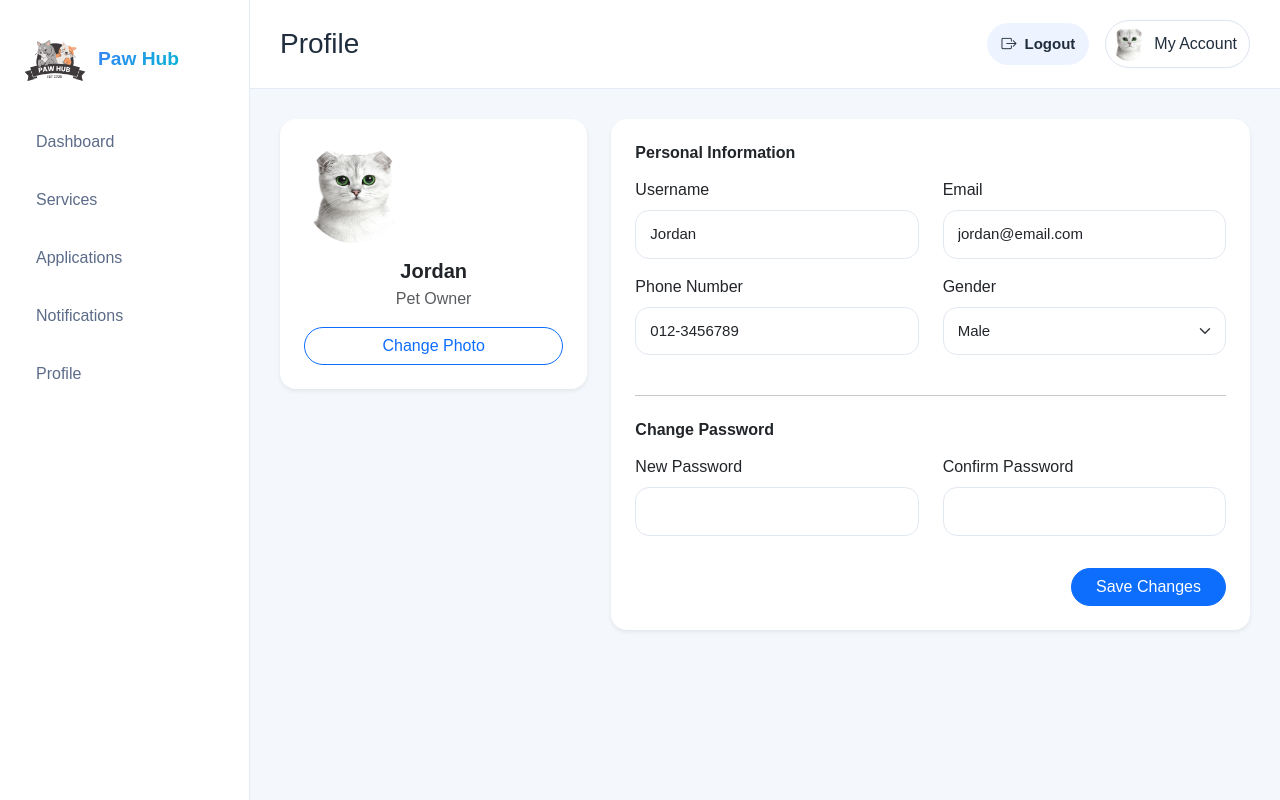
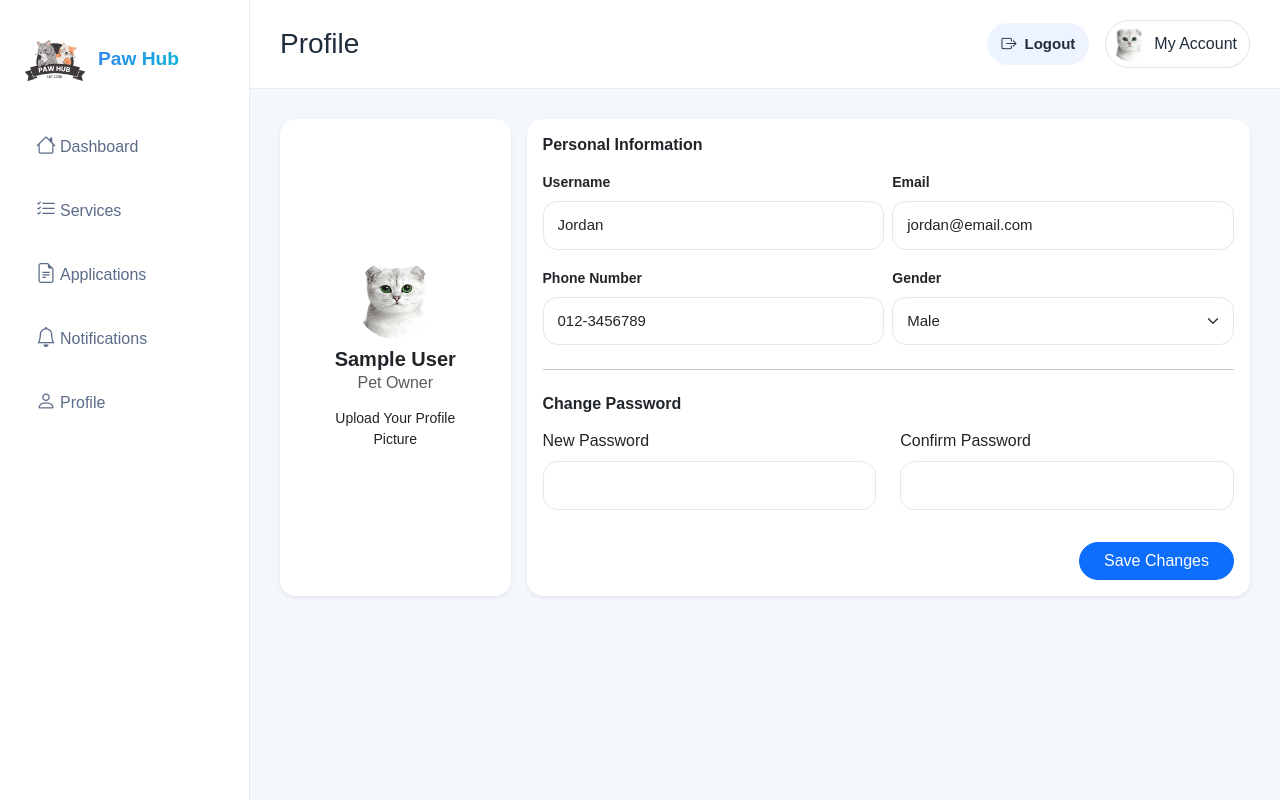
Before and after one commit to Yilin2323/Paw-Hub, a Flask app: template templates/profile.html in a window 1280 px wide. Run offline with Flask 3, Linux system fonts and the light colour scheme; the template is opened without the code that fills it: most values are stand-ins (such as "Sample title", 1, 10 or a date in 2020).

Commit message:
add on icon on side-navbar

```diff
--- a/templates/base.html
+++ b/templates/base.html
@@ -28,11 +28,11 @@
       </div>
 
       <nav class="sidebar-menu mt-4">
-        <a href="{{ url_for('owner_dashboard') }}" class="sidebar-link{% if request.endpoint == 'owner_dashboard' %} active{% endif %}">Dashboard</a>
-        <a href="{{ url_for('owner_services') }}" class="sidebar-link{% if request.endpoint == 'owner_services' %} active{% endif %}">Services</a>
-        <a href="{{ url_for('owner_applications') }}" class="sidebar-link{% if request.endpoint == 'owner_applications' %} active{% endif %}">Applications</a>
-        <a href="{{ url_for('notifications') }}" class="sidebar-link{% if request.endpoint == 'notifications' %} active{% endif %}">Notifications</a>
-        <a href="{{ url_for('profile') }}" class="sidebar-link{% if request.endpoint == 'profile' %} active{% endif %}">Profile</a>
+        <a href="{{ url_for('owner_dashboard') }}" class="sidebar-link{% if request.endpoint == 'owner_dashboard' %} active{% endif %}"> <i class="bi bi-house fs-5 me-1"></i>Dashboard</a>
+        <a href="{{ url_for('owner_services') }}" class="sidebar-link{% if request.endpoint == 'owner_services' %} active{% endif %}"> <i class="bi bi-list-check fs-5 me-1"></i>Services</a>
+        <a href="{{ url_for('owner_applications') }}" class="sidebar-link{% if request.endpoint == 'owner_applications' %} active{% endif %}"> <i class="bi bi-file-earmark-text fs-5 me-1"></i>Applications</a>
+        <a href="{{ url_for('notifications') }}" class="sidebar-link{% if request.endpoint == 'notifications' %} active{% endif %}"> <i class="bi bi-bell fs-5 me-1"></i>Notifications</a>
+        <a href="{{ url_for('profile') }}" class="sidebar-link{% if request.endpoint == 'profile' %} active{% endif %}"> <i class="bi bi-person fs-5 me-1"></i>Profile</a>
       </nav>
     </aside>
 
--- a/templates/profile.html
+++ b/templates/profile.html
@@ -6,54 +6,56 @@
 
 {% block content %}
 
-<div class="row g-4">
+<div class="row g-3">
 
   <!-- Left: Profile Info -->
-  <div class="col-lg-4">
-    <div class="card p-4 rounded-4 shadow-sm border-0 text-center">
+  <div class="col-lg-3">
+    <div class="card p-3 rounded-4 shadow-sm border-0 text-center
+                d-flex flex-column justify-content-center align-items-center h-100">
 
       <img src="{{ url_for('static', filename='images/cat.png') }}"
-           class="rounded-circle mb-3"
-           width="100" height="100">
+           class="rounded-circle mb-2"
+           width="80" height="80"
+           alt="Profile Picture">
 
-      <h5 class="fw-bold mb-1">Jordan</h5>
-      <p class="text-muted mb-3">Pet Owner</p>
+      <h5 class="fw-bold mb-0">{{ user_display_name }}</h5>
+      <p class="text-muted mb-2">Pet Owner</p>
 
-      <button class="btn btn-outline-primary rounded-pill px-4">
-        Change Photo
+      <button class="btn btn-sm btn--outline-primary rounded-pill px-3">
+        Upload Your Profile Picture
       </button>
 
     </div>
   </div>
 
   <!-- Right: Editable Form -->
-  <div class="col-lg-8">
-    <div class="card p-4 rounded-4 shadow-sm border-0">
+  <div class="col-lg-9">
+    <div class="card p-3 rounded-4 shadow-sm border-0">
 
       <h6 class="fw-semibold mb-3">Personal Information</h6>
 
       <form>
 
-        <div class="row">
-          <div class="col-md-6 mb-3">
-            <label class="form-label">Username</label>
+        <div class="row g-2">
+          <div class="col-md-6">
+            <label class="form-label small fw-semibold">Username</label>
             <input type="text" class="form-control custom-input" value="Jordan">
           </div>
 
           <div class="col-md-6 mb-3">
-            <label class="form-label">Email</label>
+            <label class="form-label small fw-semibold">Email</label>
             <input type="email" class="form-control custom-input" value="jordan@email.com">
           </div>
         </div>
 
-        <div class="row">
-          <div class="col-md-6 mb-3">
-            <label class="form-label">Phone Number</label>
+        <div class="row g-2">
+          <div class="col-md-6">
+            <label class="form-label small fw-semibold">Phone Number</label>
             <input type="text" class="form-control custom-input" value="012-3456789">
           </div>
 
-          <div class="col-md-6 mb-3">
-            <label class="form-label">Gender</label>
+          <div class="col-md-6 ">
+            <label class="form-label small fw-semibold">Gender</label>
             <select class="form-select custom-input">
               <option selected>Male</option>
               <option>Female</option>
@@ -63,7 +65,7 @@
 
         <hr class="my-4">
 
-        <h6 class="fw-semibold mb-3">Change Password</h6>
+        <h6 class="fw-semibold mb-3 mb-2">Change Password</h6>
 
         <div class="row">
           <div class="col-md-6 mb-3">
```
